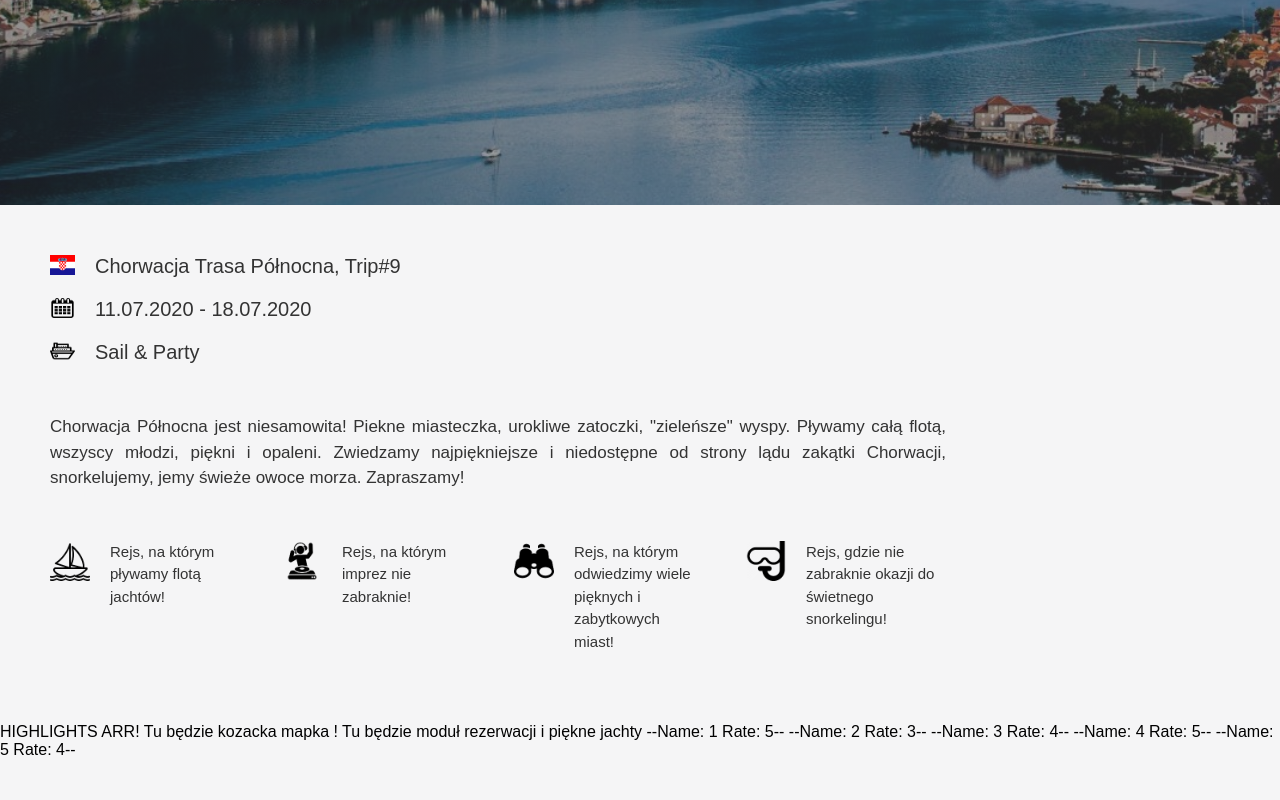
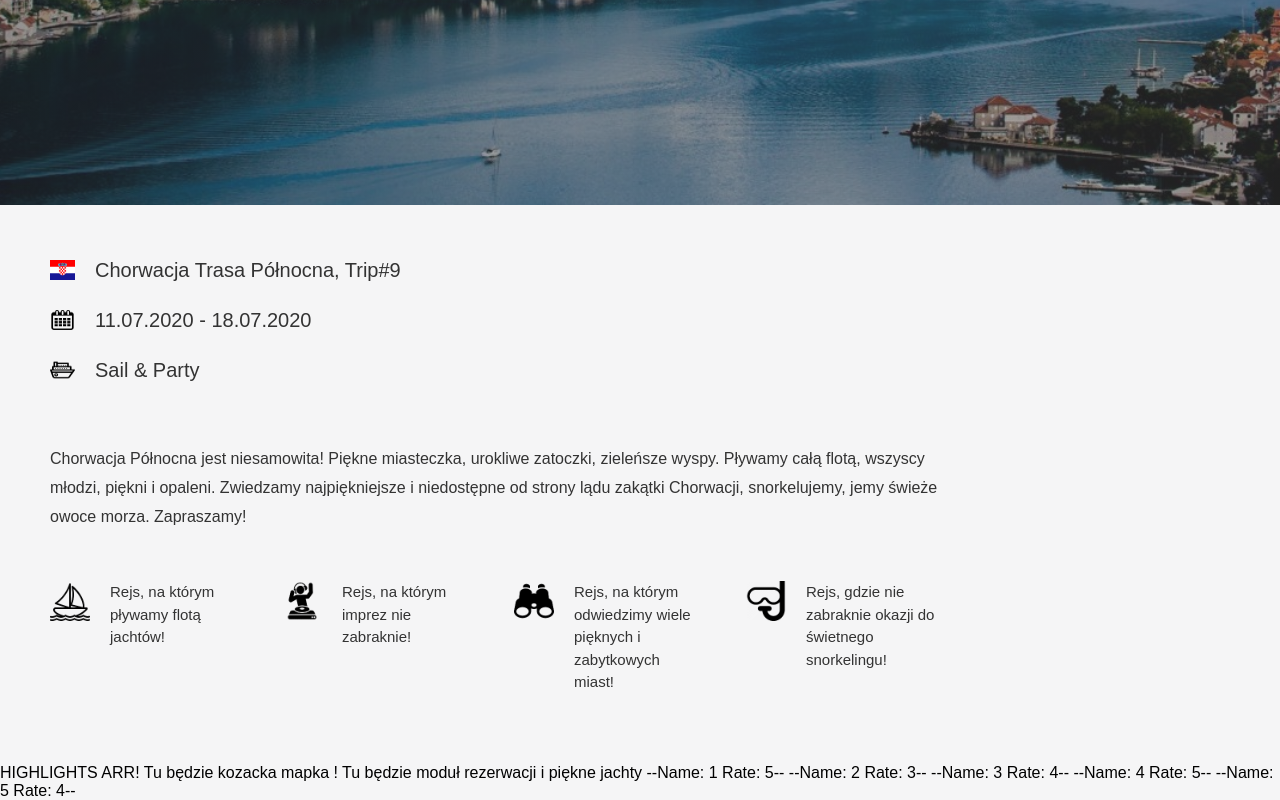
Before and after one commit to michal-adam-kozlowski/tbtoffersite, a React (Create React App) app: page / in a window 1280 px wide. Shown: the part 535-1335 px from the top of the page. Before the commit the page ends 1294 px from the top, so only its background shows below. Built offline with nearby package versions, Linux system fonts and the light colour scheme.

Commit message:
updateSass

```diff
--- a/src/CruiseName.scss
+++ b/src/CruiseName.scss
@@ -1,13 +1,21 @@
+$--font-color: hsl(0, 0%, 20%);
+$--font-family-p: Poppins,sans-serif;
+$--font-size-tag: 15px;
+$--line-height-cruise: 1.5;
+$--text-align-l: left;
+$--font-weight-n: normal;
+
 .cruise-name-component {
   margin-left: 50px;
 }
 
 .cruise-name, .cruise-date, .cruise-type {
-  color: hsl(0, 0%, 20%);
-  font-weight: normal;
+  color: $--font-color;
+  font-weight: $--font-weight-n;
   margin-top: 0;
   font-size: 20px;
   margin-left: 20px;
+  line-height: $--line-height-cruise;
 }
 
 .cruise-name-box, .cruise-date-box, .cruise-type-box {
@@ -17,4 +25,11 @@
 .cruise-name-box img, .cruise-date-box img, .cruise-type-box img {
   width: 25px;
   height: 20px;
+  margin-top: 5px;
 }
+
+@media only screen and (max-width: 767px) {
+.cruise-name-component {
+    margin: 0 40px;
+  }
+}
--- a/src/OfferWrapper.scss
+++ b/src/OfferWrapper.scss
@@ -1,15 +1,19 @@
 $--font-primary: sofia-pro, sans-serif;
 $--font-weight-n: normal;
 $--font-size-h1: 50px;
+$--font-style-n: normal;
+
 
 
 body {
   font-family: $--font-primary;
   font-weight: $--font-weight-n;
+  margin: 0;
+  padding: 0;
 }
 
 .hero-title {
   font-size: $--font-size-h1;
   font-weight: $--font-weight-n;
-  font-style: normal;
+  font-style: $--font-style-n
 }
--- a/src/ShortInfo.js
+++ b/src/ShortInfo.js
@@ -4,24 +4,31 @@ import './ShortInfo.scss';
 
 
 class ShortInfo extends React.Component {
+
+  state = {
+    textCroatia: "Chorwacja Północna jest niesamowita! Piękne miasteczka, urokliwe zatoczki, zieleńsze wyspy. Pływamy całą flotą, wszyscy młodzi, piękni i opaleni. Zwiedzamy najpiękniejsze i niedostępne od strony lądu zakątki Chorwacji, snorkelujemy, jemy świeże owoce morza. Zapraszamy!"
+  }
+
   render() {
   const taginfo = [
   {name: "Flota", text: "Rejs, na którym pływamy flotą jachtów!", image: require("./img/icons/boat-icon.png")},
   {name: "Imprezy", text: "Rejs, na którym imprez nie zabraknie!", image: require("./img/icons/party-icon.png")},
   {name: "Zabytki", text: "Rejs, na którym odwiedzimy wiele pięknych i zabytkowych miast!", image: require("./img/icons/sightseeing-icon.png")},
   {name: "Snorkeling", text: "Rejs, gdzie nie zabraknie okazji do świetnego snorkelingu!", image: require("./img/icons/snorkeling-icon.png")}
-]
+];
+
+
 
     return (
-      <div className="short-info">
+      <div className="short-info-component">
       <div className="short-info-box">
-      Chorwacja Północna jest niesamowita! Piekne miasteczka, urokliwe zatoczki, "zieleńsze" wyspy. Pływamy całą flotą, wszyscy młodzi, piękni i opaleni. Zwiedzamy najpiękniejsze i niedostępne od strony lądu zakątki Chorwacji, snorkelujemy, jemy świeże owoce morza. Zapraszamy!
+      <p className="short-info-text">{this.state.textCroatia}</p>
       </div>
       <div className="tag-box">
-      <Tag single={taginfo[0]}/>
-      <Tag single={taginfo[1]}/>
-      <Tag single={taginfo[2]}/>
-      <Tag single={taginfo[3]}/>
+      <Tag singleTag={taginfo[0]}/>
+      <Tag singleTag={taginfo[1]}/>
+      <Tag singleTag={taginfo[2]}/>
+      <Tag singleTag={taginfo[3]}/>
       </div>
       </div>
     )
--- a/src/ShortInfo.scss
+++ b/src/ShortInfo.scss
@@ -1,10 +1,34 @@
-.short-info {
+$--font-primary: sofia-pro, sans-serif;
+$--font-weight-n: normal;
+$--font-color: hsl(0, 0%, 20%);
+$--font-style-n: normal;
+$--font-family-p: Poppins,sans-serif;
+$--font-size-p: 16px;
+$--margin-rwd: 0 40px 50px;
+$--line-height-text: 1.8;
+$--text-align-l: left;
+
+
+
+.short-info-component {
   margin-left: 50px;
-  font-size: 17px;
-  line-height: 1.5;
   width: 70%;
   margin-bottom: 50px;
-  margin-top: 30px;
-  text-align: justify;
-  color: hsl(0, 0%, 20%);
+  margin-top: 40px;
+  color: $--font-color;
 }
+
+.short-info-box {}
+
+.short-info-text {
+  font-family: $--font-family-p;
+  line-height: $--line-height-text;
+  text-align: $--text-align-l;
+  font-size: $--font-size-p;
+}
+
+@media only screen and (max-width: 767px) {
+  .short-info-component {
+    margin: $--margin-rwd;
+  }
+}
--- a/src/Tag.js
+++ b/src/Tag.js
@@ -7,8 +7,8 @@ class Tag extends Component {
     render () {
 
         return <div className="single-tag">
-         <img src={this.props.single.image} alt={"tag"} />
-         <p className="tag-text">{this.props.single.text}</p>
+         <img src={this.props.singleTag.image} alt={"tag"} />
+         <p className="tag-text">{this.props.singleTag.text}</p>
            </div>
     }
 }
--- a/src/Tag.scss
+++ b/src/Tag.scss
@@ -1,3 +1,10 @@
+$--font-color: hsl(0, 0%, 20%);
+$--font-family-p: Poppins,sans-serif;
+$--font-size-tag: 15px;
+$--line-height-tag: 1.5;
+$--text-align-l: left;
+
+
 .tag-box {
   display: flex;
   justify-content: space-between;
@@ -18,10 +25,11 @@
  margin-right: 10px;
 }
 
-.tag-text {
-  font-size: 15px;
-  line-height: 1.5;
+.single-tag .tag-text {
+  font-size: $--font-size-tag;
+  line-height: $--line-height-tag;
   margin: 0 10px;
-  text-align: left;
-  color: hsl(0, 0%, 20%);
+  text-align: $--text-align-l;
+  color: $--font-color;
+  font-family: $--font-family-p;
 }
```
Also changed, not shown: src/CroatiaOffer.js (deleted, +0 -8 lines).
